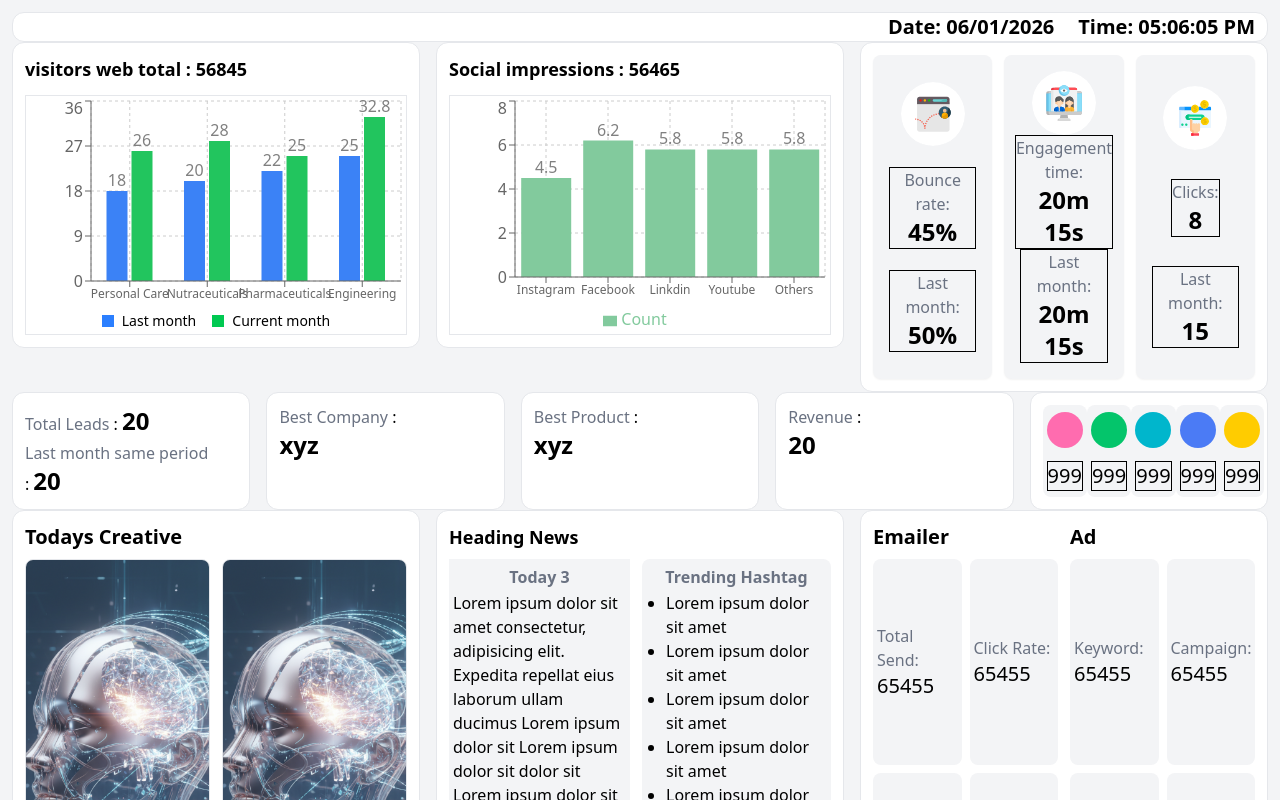
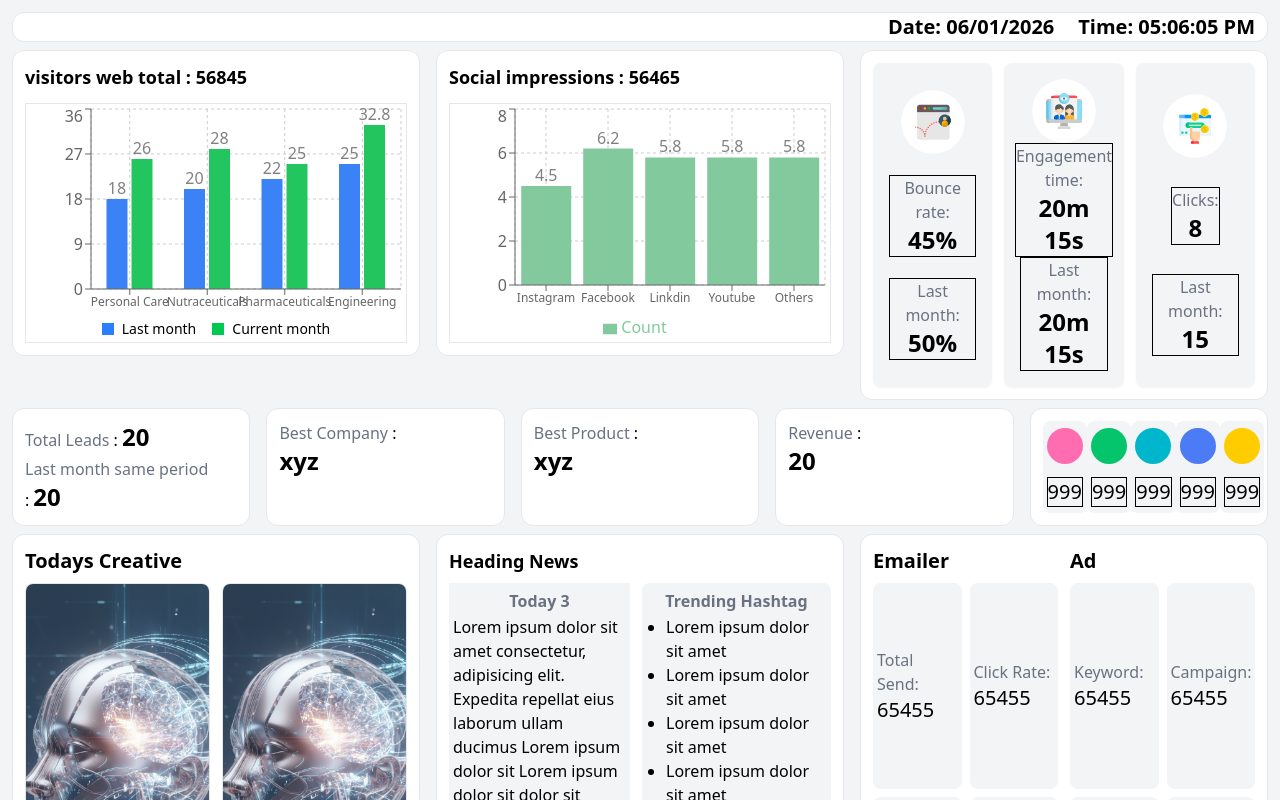
Before and after one commit to Amarjit-Gupta/next-js-dashboard, a Next.js app: page / in a window 1280 px wide. Shown: the top 800 px of the page. Built offline with nearby package versions, Linux system fonts and the light colour scheme.

Commit message:
first-commit

```diff
--- a/app/page.js
+++ b/app/page.js
@@ -126,8 +126,8 @@ import Total from "./Total/page";
 
 const App = () => {
   return (
-    <div className=" bg-gray-100 p-3">
-
+    // <div className="h-screen bg-gray-100 p-3 grid grid-rows-[0.2fr_1fr_0.5fr_1.2fr] gap-4">
+<div className="bg-gray-100 p-3 m-auto flex flex-col gap-2">
       {/* HEADER */}
       <div className=" bg-white rounded-xl flex items-center border border-gray-200">
         <DateTime />
```
